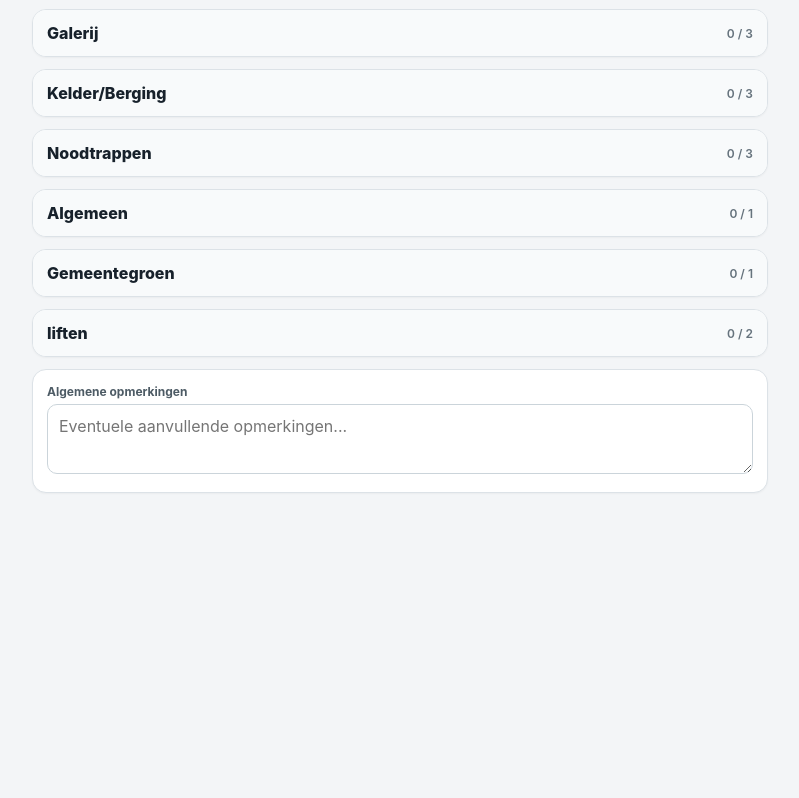
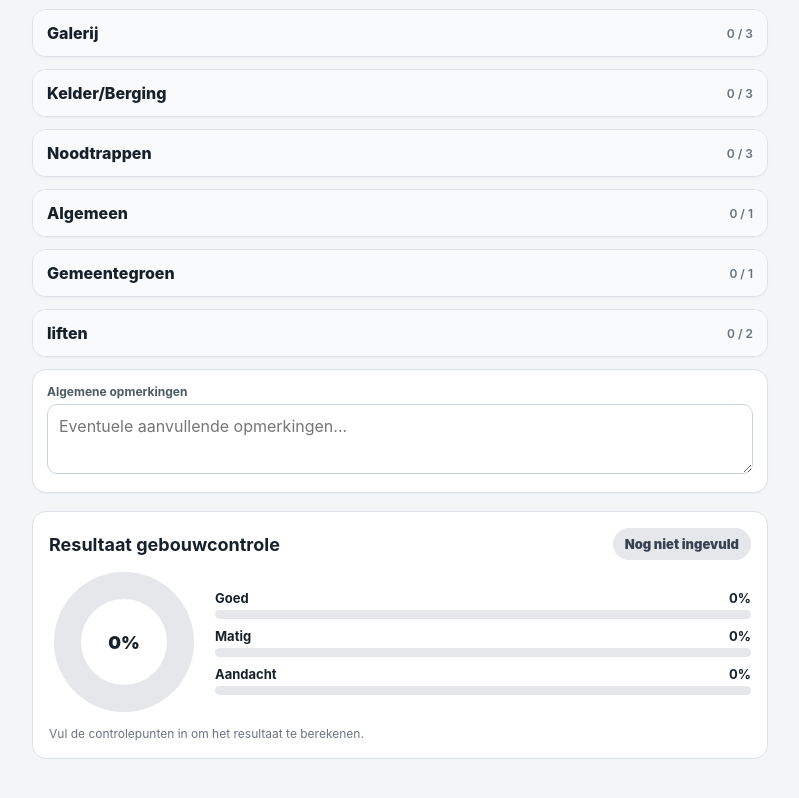
Before and after one commit to crlooijestijn-stack/ogc-gebouwcontrole, a plain HTML site: page index.html in a window 1280 px wide. Shown: the part 2417-3215 px from the top of the page, without its empty margins (240-1039 px from the left). Before the commit the page ends 3029 px from the top, so only its background shows below. Drawn offline with Linux system fonts and the light colour scheme.

Commit message:
Add files via upload

```diff
--- a/index.html
+++ b/index.html
@@ -78,6 +78,22 @@ button {border:0;border-radius:11px;padding:12px 14px;font:700 14px inherit;curs
  .progress{display:none}
  .count{font-size:9px}
 }
+
+/* Resultaat / percentage-overzicht */
+.result-card{margin-top:18px;padding:16px;border:1px solid var(--line);border-radius:14px;background:#fff}
+.result-head{display:flex;justify-content:space-between;align-items:center;gap:12px;margin-bottom:12px}
+.result-head h2{margin:0;font-size:18px}
+.verdict{font-weight:900;padding:8px 12px;border-radius:999px;font-size:13px}
+.verdict.good{background:#dcfce7;color:#166534}.verdict.warn{background:#fef3c7;color:#92400e}.verdict.bad{background:#fee2e2;color:#991b1b}.verdict.empty{background:#e5e7eb;color:#374151}
+.result-grid{display:grid;grid-template-columns:150px 1fr;gap:16px;align-items:center}
+.donut{width:140px;height:140px;border-radius:50%;background:conic-gradient(#22c55e 0 0%,#f59e0b 0 0%,#ef4444 0 0%,#e5e7eb 0 100%);position:relative;margin:auto}
+.donut:after{content:'';position:absolute;inset:27px;background:#fff;border-radius:50%}
+.donut-center{position:absolute;inset:0;display:flex;align-items:center;justify-content:center;z-index:2;font-weight:900;font-size:18px}
+.result-row{margin:9px 0}.result-label{display:flex;justify-content:space-between;font-weight:700;font-size:13px;margin-bottom:4px}.result-track{height:9px;background:#e5e7eb;border-radius:99px;overflow:hidden}.result-fill{height:100%;border-radius:99px;width:0}.fill-good{background:#22c55e}.fill-warn{background:#f59e0b}.fill-bad{background:#ef4444}
+.result-note{margin:13px 0 0;font-size:12px;color:#6b7280;line-height:1.45}
+@media(max-width:520px){.result-grid{grid-template-columns:1fr}.donut{width:125px;height:125px}}
+@media print{.result-card{break-inside:avoid}.verdict{border:1px solid #999}.result-track{border:1px solid #ccc}.result-fill{print-color-adjust:exact;-webkit-print-color-adjust:exact}.donut{print-color-adjust:exact;-webkit-print-color-adjust:exact}}
+
 </style>
 </head>
 <body>
@@ -105,6 +121,23 @@ button {border:0;border-radius:11px;padding:12px 14px;font:700 14px inherit;curs
   <label for="generalNotes">Algemene opmerkingen</label>
   <textarea id="generalNotes" placeholder="Eventuele aanvullende opmerkingen..."></textarea>
 </section>
+
+<section class="result-card" id="resultCard">
+  <div class="result-head">
+    <h2>Resultaat gebouwcontrole</h2>
+    <span id="verdict" class="verdict empty">Nog niet ingevuld</span>
+  </div>
+  <div class="result-grid">
+    <div class="donut" id="resultDonut"><div class="donut-center" id="resultCenter">0%</div></div>
+    <div>
+      <div class="result-row"><div class="result-label"><span>Goed</span><span id="pctGood">0%</span></div><div class="result-track"><div id="barGood" class="result-fill fill-good"></div></div></div>
+      <div class="result-row"><div class="result-label"><span>Matig</span><span id="pctMedium">0%</span></div><div class="result-track"><div id="barMedium" class="result-fill fill-warn"></div></div></div>
+      <div class="result-row"><div class="result-label"><span>Aandacht</span><span id="pctAttention">0%</span></div><div class="result-track"><div id="barAttention" class="result-fill fill-bad"></div></div></div>
+    </div>
+  </div>
+  <p class="result-note" id="resultNote">De percentages worden berekend over de ingevulde controlepunten. Een controlepunt zonder keuze telt niet mee.</p>
+</section>
+
 </main>
 
 <div class="actions">
@@ -161,6 +194,33 @@ function update(){
   const pct=Math.round(done/items.length*100);
   document.getElementById('percent').textContent=pct+'%';
   document.getElementById('bar').style.width=pct+'%';
+
+  // Resultaatberekening: percentages over alle ingevulde controlepunten.
+  const counts={Goed:0,Matig:0,Aandacht:0};
+  items.forEach(x=>{const v=x.querySelector('input[type=radio]:checked')?.value;if(v&&counts[v]!==undefined)counts[v]++;});
+  const total=counts.Goed+counts.Matig+counts.Aandacht;
+  const good=total?Math.round(counts.Goed/total*100):0;
+  const medium=total?Math.round(counts.Matig/total*100):0;
+  const attention=total?Math.round(counts.Aandacht/total*100):0;
+  document.getElementById('pctGood').textContent=good+'%';
+  document.getElementById('pctMedium').textContent=medium+'%';
+  document.getElementById('pctAttention').textContent=attention+'%';
+  document.getElementById('barGood').style.width=good+'%';
+  document.getElementById('barMedium').style.width=medium+'%';
+  document.getElementById('barAttention').style.width=attention+'%';
+  document.getElementById('resultCenter').textContent=total?Math.round(good)+'% goed':'0%';
+  const donut=document.getElementById('resultDonut');
+  donut.style.background=total
+    ? `conic-gradient(#22c55e 0 ${good}%, #f59e0b ${good}% ${good+medium}%, #ef4444 ${good+medium}% 100%)`
+    : 'conic-gradient(#e5e7eb 0 100%)';
+  const verdict=document.getElementById('verdict');
+  const note=document.getElementById('resultNote');
+  verdict.className='verdict';
+  if(!total){verdict.classList.add('empty');verdict.textContent='Nog niet ingevuld';note.textContent='Vul de controlepunten in om het resultaat te berekenen.'}
+  else if(attention>0){verdict.classList.add('bad');verdict.textContent='AFGEKEURD';note.textContent=`Er zijn ${counts.Aandacht} controlepunt(en) met aandacht. Het gebouw wordt op basis van deze instelling als afgekeurd weergegeven.`}
+  else if(medium>0){verdict.classList.add('warn');verdict.textContent='BEOORDELING NODIG';note.textContent=`Er zijn ${counts.Matig} controlepunt(en) als matig beoordeeld. Er is geen 'Aandacht', maar het gebouw vraagt beoordeling/opvolging.`}
+  else if(done<items.length){verdict.classList.add('warn');verdict.textContent='NIET COMPLEET';note.textContent=`${items.length-done} controlepunt(en) zijn nog niet ingevuld.`}
+  else{verdict.classList.add('good');verdict.textContent='GOEDGEKEURD';note.textContent='Alle ingevulde controlepunten zijn goed beoordeeld en er zijn geen aandachtspunten.'}
   rooms.forEach((room,ri)=>{
     const its=items.filter(x=>x.dataset.room===room);
     const n=its.filter(x=>x.querySelector('input[type=radio]:checked')).length;
```
